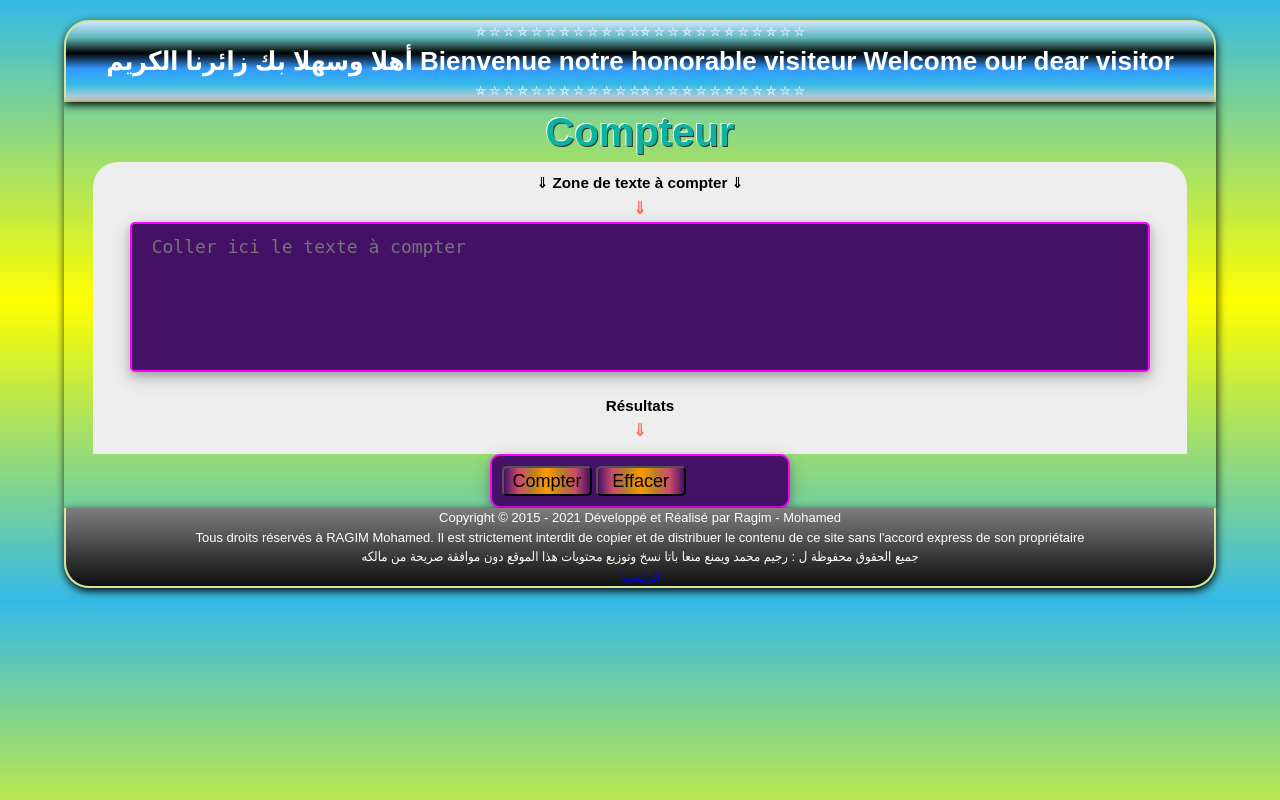
After one commit to medmigar/fattan, a PHP site: page /activites/compteur.html in a window 1280 px wide. The commit adds this page. Run offline with PHP 8.4, Linux system fonts and the light colour scheme.

Commit message:
mise à jour

```diff
--- a/activites/activitesMaths.html
+++ b/activites/activitesMaths.html
@@ -23,7 +23,7 @@
             <button class='btnMenu' id="btnMenu" style="display: none;"><i class='fa fa-bars'></i> Menu</button>
             <button class='btnClose' id="btnClose"><i class='fa fa-close'></i> Close</button>
         </div>
-        <h1 style="text-shadow: -1px -1px white, 1px 1px #333; color:#0cb49f; font-size: 40px;">Les activités mathématiques</h1>
+        <h1 class="titre">Les activités mathématiques</h1>
         <div style="display: flex; flex-wrap: wrap; justify-content: center; align-items: center;background-color: #cecbc9;">
             <form name="fordiv" id="fordiv" autocomplete="on">
                 <fieldset>
--- /dev/null
+++ b/activites/compteur.html
@@ -0,0 +1,72 @@
+<!DOCTYPE html>
+<html lang="fr">
+<head>
+	<title>Compteur</title>
+	<meta charset="utf-8">
+    <link rel="icon" href="../images/logo.png"sizes="20x20">
+    <meta name="viewport" content="width=device-width, initial-scale=1.0">
+	<link rel="stylesheet" href="../css/style.css">
+    <link rel="stylesheet" href="../css/menu.css">
+    <link rel="stylesheet" href="https://cdnjs.cloudflare.com/ajax/libs/font-awesome/4.7.0/css/font-awesome.min.css">
+    <link rel='stylesheet' href='https://use.fontawesome.com/releases/v5.7.0/css/all.css' integrity='sha384-lZN37f5QGtY3VHgisS14W3ExzMWZxybE1SJSEsQp9S+oqd12jhcu+A56Ebc1zFSJ' crossorigin='anonymous'>
+    <script src="../js/jquery-min.js"></script>
+    <script src="../js/script.js"></script>
+    <style>
+        textarea {
+    display: block;
+    margin-left: auto;
+    margin-right: auto;
+    width: 95%;
+  height: 150px;
+  padding: 12px 20px;
+  box-sizing: border-box;
+  border: 2px solid #f0f;
+  border-radius: 5px;
+  background-color: #f8f8f8;
+  font-size: 18px;
+  resize: none;
+  box-shadow: 0 4px 8px 0 rgba(0, 0, 0, 0.2), 0 6px 20px 0 rgba(0, 0, 0, 0.19);
+  background-color: #416;
+  color: yellow;
+}
+    </style>
+</head>
+<body>
+    <dialog id="mydialog">T</dialog>
+    <header class="hed" id="header"><script>inclureHeader(header);</script></header>
+    <div id="conteneur">
+        <h1 class="titre">Compteur</h1>
+        <h3>
+            <label for="lab">⇓ Zone de texte à compter ⇓</label><br><span style="color: #ff6347;font-size: 18px;">⇓</span><br>
+            <textarea wrap="hard" form="usrform"name="fich" placeholder="Coller ici le texte à compter" id="lab"></textarea><br>Résultats<br>
+            <span style="color: #ff6347;font-size: 18px;">⇓</span><br>
+            <span id="resul"></span>
+        </h3>
+
+        <form name="dment" class="compteur" id="usrform">
+            <input type="button" class="but" value="Compter" onclick="compter()">
+            <input type="reset" class="but" value="Effacer" onclick="document.getElementById('resul').innerHTML = '';">
+        </form>
+
+    <script>
+
+        var dialog = document.getElementById('mydialog');
+        function compter(){
+             var str = document.dment.fich.value;
+            var n=0,m="";
+            str=str.trim();
+            var arr = str.split(" ");
+            for(var i=0;i<arr.length;i++){
+                if(arr[i]==""){n++;}
+                if(arr[i].length>=9){dialog.innerHTML ="<h1>Attention!</h1><h2 style='background-color:#f1f0a1;'>"+arr[i]+": n'est pas un mot</h2> "+" <br><button class='btnMenu' onclick=\" var dialog = document.getElementById('mydialog');dialog.close();dialog.style.display='none';\"><i class='fa fa-close'></i></button>";dialog.style.display='block';dialog.style.color='#f00';dialog.showModal();break;}
+                if(arr[i].length==1){m+="  "+arr[i];}
+            }
+            document.getElementById("resul").innerHTML = "Si on compte ces caractères <span style='font-size:25px;'>&#9758;</span> "+m+" <span style='font-size:25px;'>&#9756;</span> Ce document contient: "+(arr.length-n)+" mots";
+
+        }
+    </script>
+
+    </div>
+    <footer class="pied" id="footer"><script>inclureFooter(footer);</script></footer>
+</body>
+</html>
--- a/css/style.css
+++ b/css/style.css
@@ -47,6 +47,9 @@ body{
 
 h1{
   text-align: center;
+}
+h1.titre{
+  text-shadow: -1px -1px white, 1px 1px #333; color:#0cb49f; font-size: 40px;
 }
 h{
   text-align: center;
@@ -210,6 +213,7 @@ p .med{
             background-color: #416;
             padding: 10px;
             max-width: 300px;
+            border: 2px solid #f0f;
             margin: auto;
             border-radius: 10px;
             box-shadow: 0 4px 8px 0 rgba(0, 0, 0, 0.2), 0 6px 20px 0 rgba(0, 0, 0, 0.19);
--- a/js/script.js
+++ b/js/script.js
@@ -53,6 +53,7 @@ var footer="Copyright &copy; 2015 - 2021 Développé et Réalisé par Ragim - Mo
         "Tous droits réservés à RAGIM Mohamed. Il est strictement interdit de copier et de distribuer le contenu de ce site sans l'accord express de son propriétaire<br>"+
         '<span style="direction: rtl;">'+
        'جميع الحقوق محفوظة ل : رجيم محمد ويمنع منعا باتا نسخ وتوزيع محتويات هذا الموقع دون موافقة صريحة من مالكه <br><a href="/fattan/"style="text-decoration: none;">الرئيسية</a></span>';
+
 /*== Début Cloc ==*/
 var mo="";
     var d = new Date();
@@ -443,7 +444,7 @@ function effacer(){
         document.getElementById("ar").innerHTML =chiffres[n]+": "+n;
       }
 
-      if(n%10==0&&n!=0){
+      if(n%10==0&&n!=0&&n!=10){
         document.getElementById("ar").innerHTML =acharates[n/10-2]+": "+n;
       }
 
```
